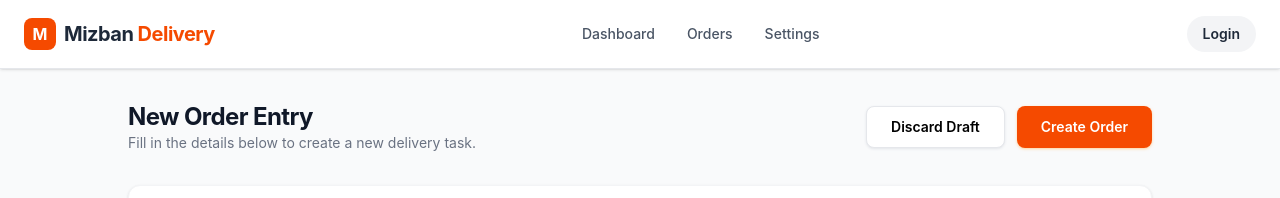
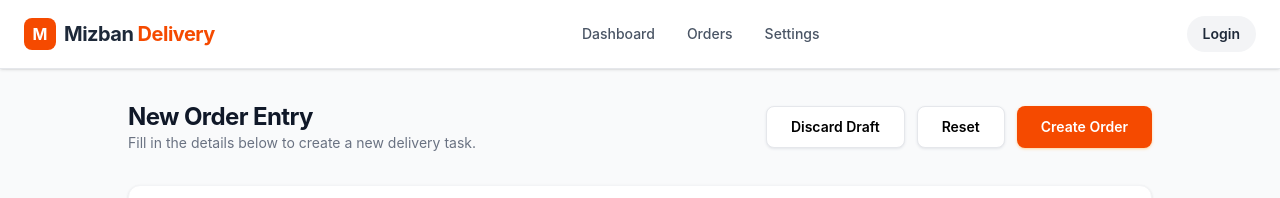
Before and after one commit to Sky-Teams/Mizban-Delivery-frontend, a React (Vite) app: page /create-order in a window 1280 px wide. Shown: the top 198 px of the page. Built offline with nearby package versions, Linux system fonts and the light colour scheme; no server answers.

Commit message:
feat: add a reset button and changed the discard button to navigate the user back to orders page

```diff
--- a/src/components/admin/CreateOrder.jsx
+++ b/src/components/admin/CreateOrder.jsx
@@ -4,7 +4,7 @@ import Button from "../common/Button";
 import Map from "../common/Map";
 import { User, Package, CreditCard, ClipboardList, Trash2, Plus, Minus } from "lucide-react";
 import AddItemModal from '../common/AddItemModal';
-import { useNavigate } from 'react-router-dom';
+import { useNavigate, Link } from 'react-router-dom';
 import toast from 'react-hot-toast';
 
 
@@ -122,7 +122,8 @@ export default function CreateOrder() {
               <p className="text-gray-500 text-sm">Fill in the details below to create a new delivery task.</p>
             </div>
             <div className="flex gap-3">
-              <Button text="Discard Draft" variant="secondary" type="button" onClick={()=> resetForm()}/>
+               <Link to="/orders"><Button text="Discard Draft" variant="secondary" onClick={()=> resetForm()}  type="button" /></Link>
+               <Button text="Reset" variant='secondary' onClick={()=> resetForm()} />
               <Button text="Create Order" type="submit" variant="primary" />
             </div>
           </div>
```
